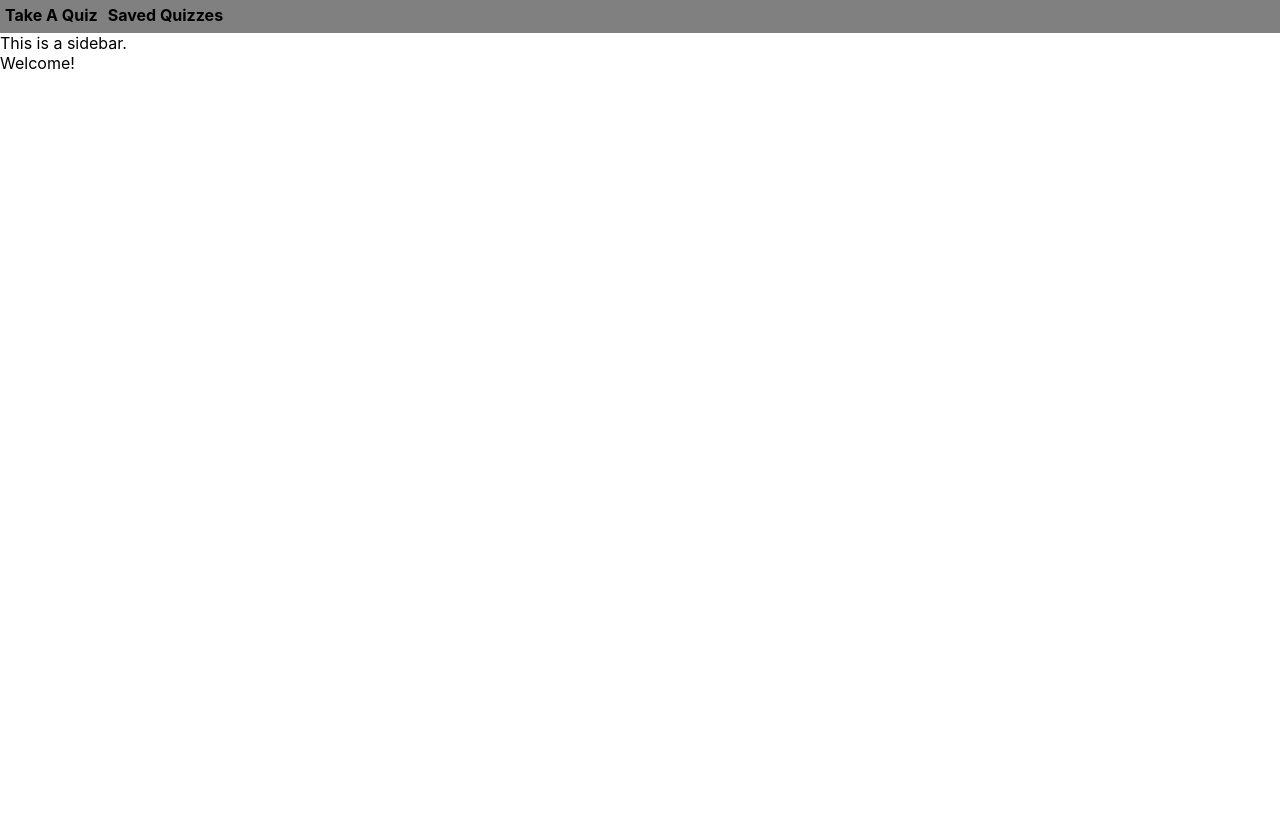
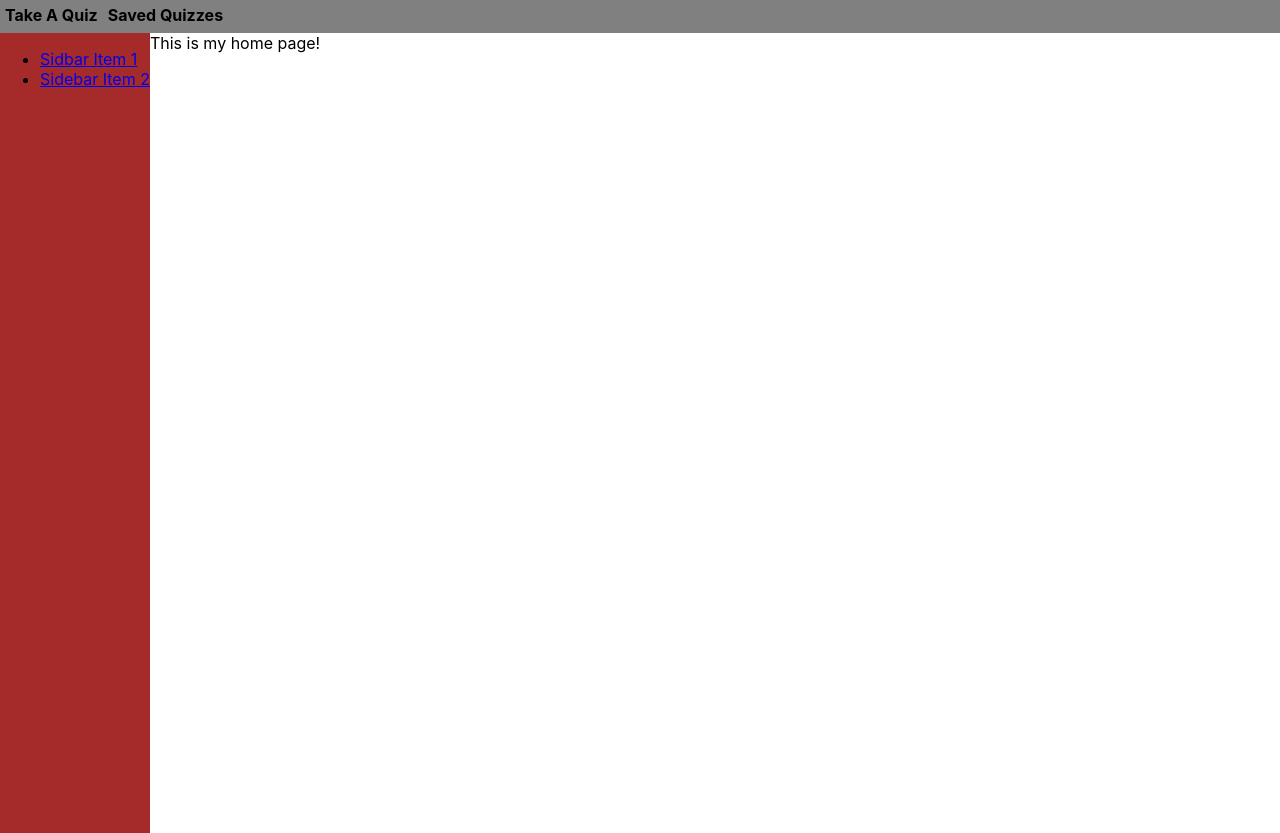
Before and after one commit to DanHope90/Coding_Quiz_FE, a React app in the folder my-app/: page / in a window 1280 px wide. Before the commit the page ends 800 px from the top, so only its background shows below. Built offline with nearby package versions, Linux system fonts and the light colour scheme.

Commit message:
updated sidebar styling

```diff
--- a/my-app/src/Components/App.js
+++ b/my-app/src/Components/App.js
@@ -1,16 +1,18 @@
 import "../Styles/App.css";
 import React from "react";
 import NavBar from "./NavBar";
-import SideBar from "./SideBar";
+import Layout from "./Layout";
+import Home from "./Home";
 import {BrowserRouter as Router} from "react-router-dom";
 
 function App() {
   return (
-    <Router>
-      <div className="navbar"><NavBar /></div>
-      <div className="sidebar"><SideBar /></div>
-      <div>Welcome!</div>
-    </Router>
+    <div className="app">
+      <Router>
+        <div className="navbar"><NavBar /></div>
+        <Layout><Home /></Layout>
+      </Router>
+    </div>
   );
 }
 
--- /dev/null
+++ b/my-app/src/Components/Home.js
@@ -0,0 +1,7 @@
+import React from "react";
+
+function Home(){
+    return(<div>This is my home page!</div>)
+}
+
+export default Home;
--- /dev/null
+++ b/my-app/src/Components/Layout.js
@@ -0,0 +1,11 @@
+import React from "react";
+import SideBar from "./SideBar";
+import "../Styles/Layout.css";
+
+function Layout({children}){
+    return(
+        <div className="upper-class"><div className="sidebar"><SideBar /></div><div>{children}</div></div>
+    )
+}
+
+export default Layout;
--- a/my-app/src/Components/SideBar.js
+++ b/my-app/src/Components/SideBar.js
@@ -1,7 +1,18 @@
 import React from "react";
+import {Link} from "react-router-dom";
+import "../Styles/SideBar.css";
+
 
 function SideBar() {
-    return(<div>This is a sidebar.</div>)
+    return(<div className="sidebar">
+        <ul className="sidebar-links">
+            <li className="sidebar-links-item">
+                <Link className="sidebar-links-link" to="/">Sidbar Item 1</Link>
+            </li>
+            <li className="sidebar-links-item">
+                <Link className="sidebar-links-link" to="/">Sidebar Item 2</Link>
+            </li>
+        </ul>
+    </div>)
 }
-
 export default SideBar;
--- a/my-app/src/Styles/App.css
+++ b/my-app/src/Styles/App.css
@@ -1,17 +1,5 @@
-body {
-    overflow: hidden;
-    height: 100vh;
+.app {
+    min-height: 100vh;
+    display: flex;
+    flex-direction: column;
 }
-
-main {
-    overflow-y: auto;
-}
-
-aside {
-    flex: 1 0 10%;
-}
-
-.navbar {
-    display: flex;
-    height: 100%
-}
--- /dev/null
+++ b/my-app/src/Styles/Layout.css
@@ -0,0 +1,9 @@
+.upper-class {
+    display: flex;
+    flex-direction: row;
+    height: 100vh;
+    align-items: stretch;
+}
+
+.sidebar {
+}
--- /dev/null
+++ b/my-app/src/Styles/SideBar.css
@@ -0,0 +1,3 @@
+.sidebar {
+    background-color: brown;
+}
```
